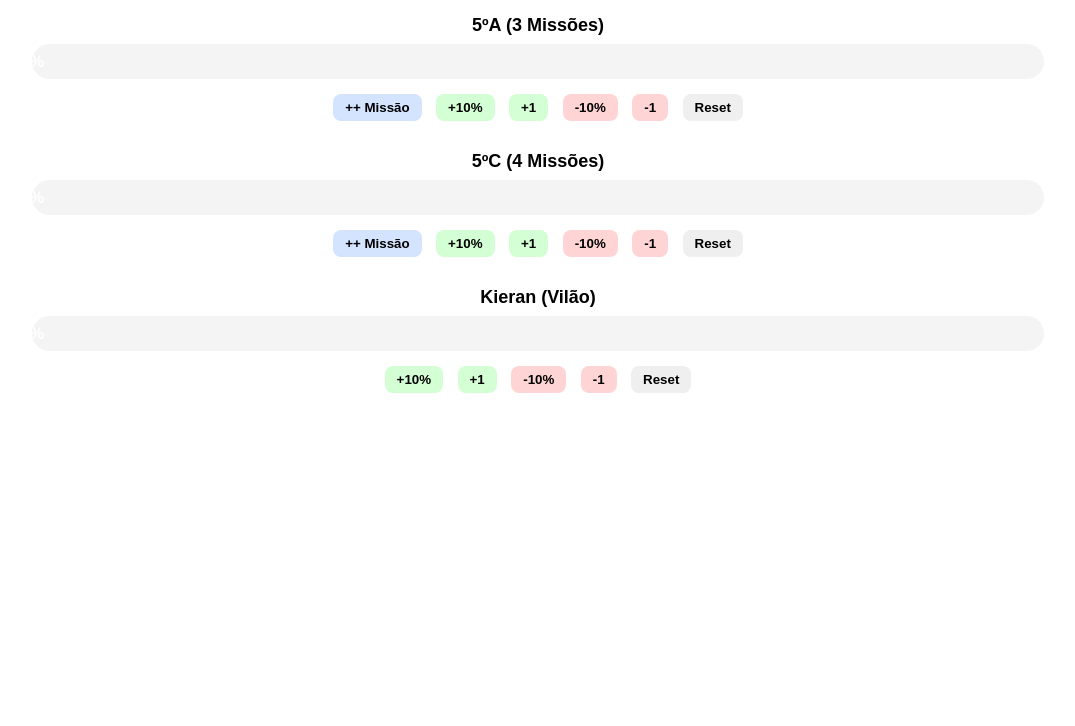
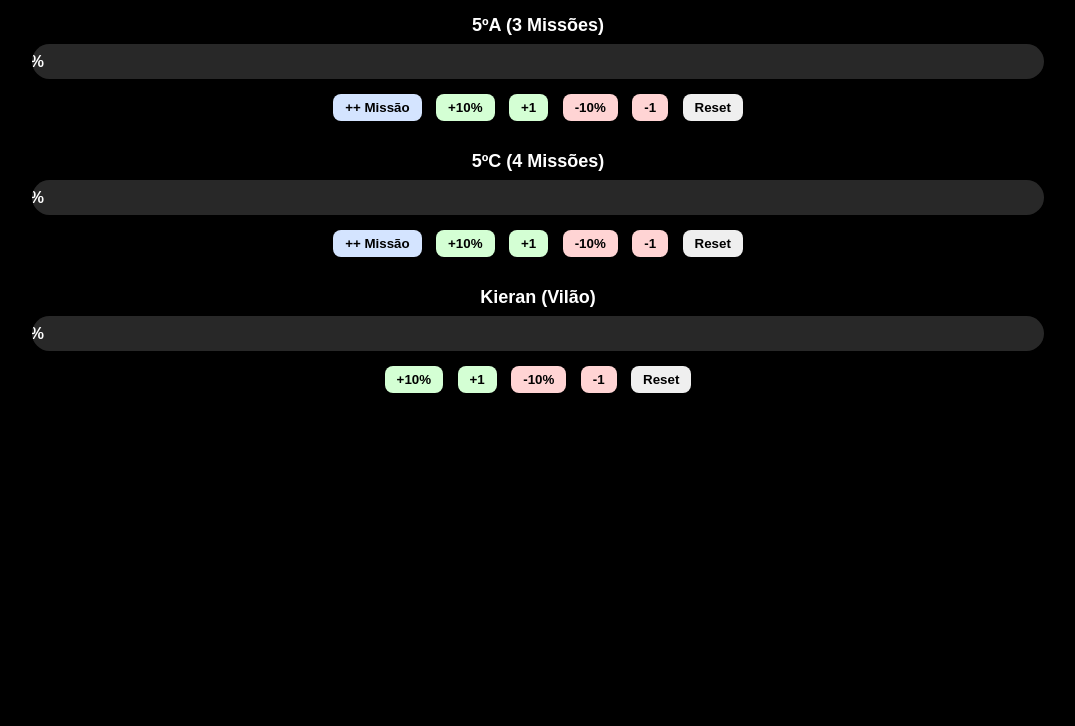
Before and after one commit to margaridagranja/Recolorir-o-mundo, a plain HTML site: page index.html in a window 1280 px wide. Shown: the part 74-800 px from the top of the page, without its empty margins (102-1177 px from the left). Drawn offline with Linux system fonts and the light colour scheme.

Commit message:
Update index.html

```diff
--- a/index.html
+++ b/index.html
@@ -6,7 +6,8 @@
 <title>Barras de Progresso - Versão RPG</title>
 <style>
     body {
-        background: transparent;
+        background: black;
+        color: white;
         font-family: Arial, sans-serif;
         text-align: center;
     }
```
